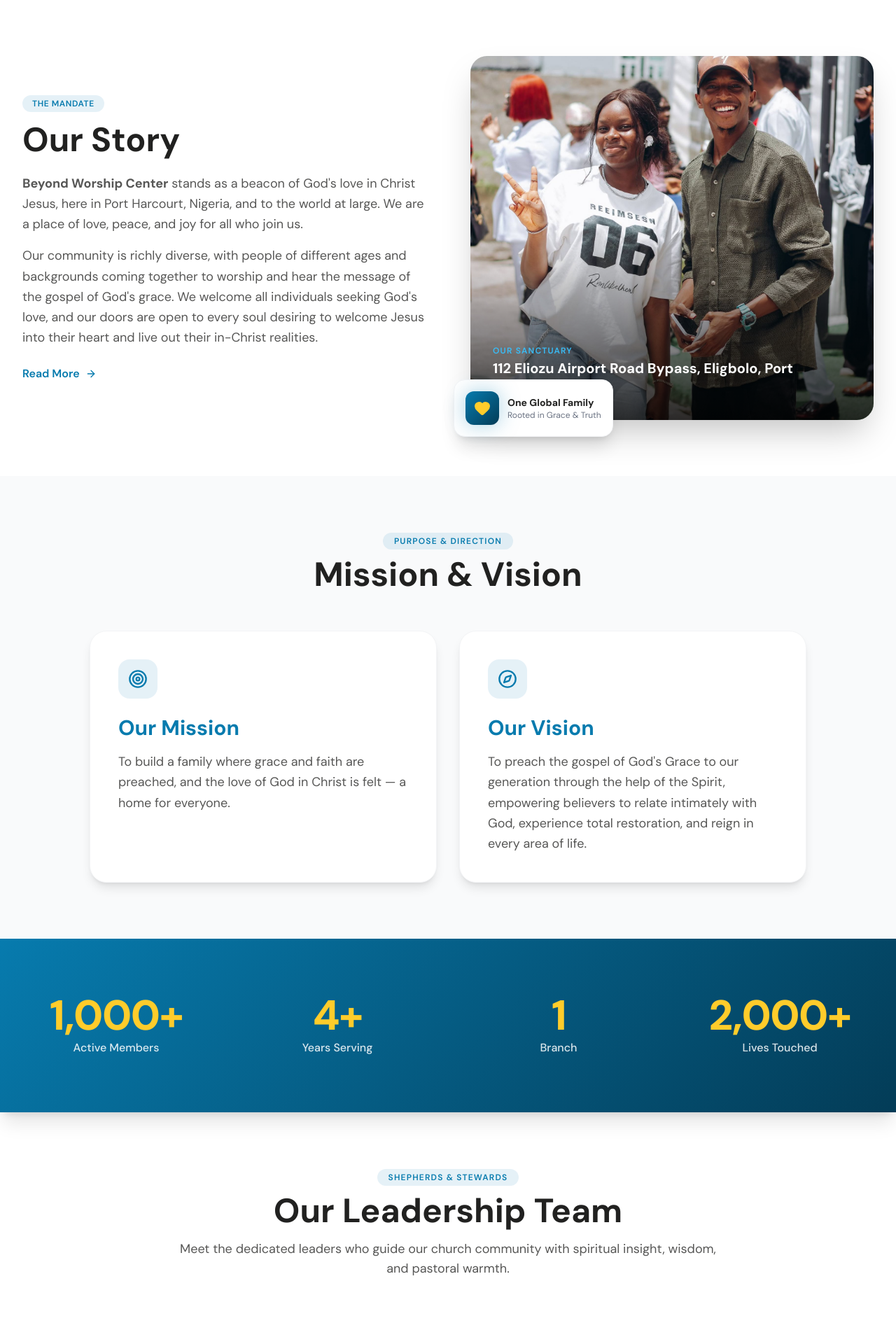
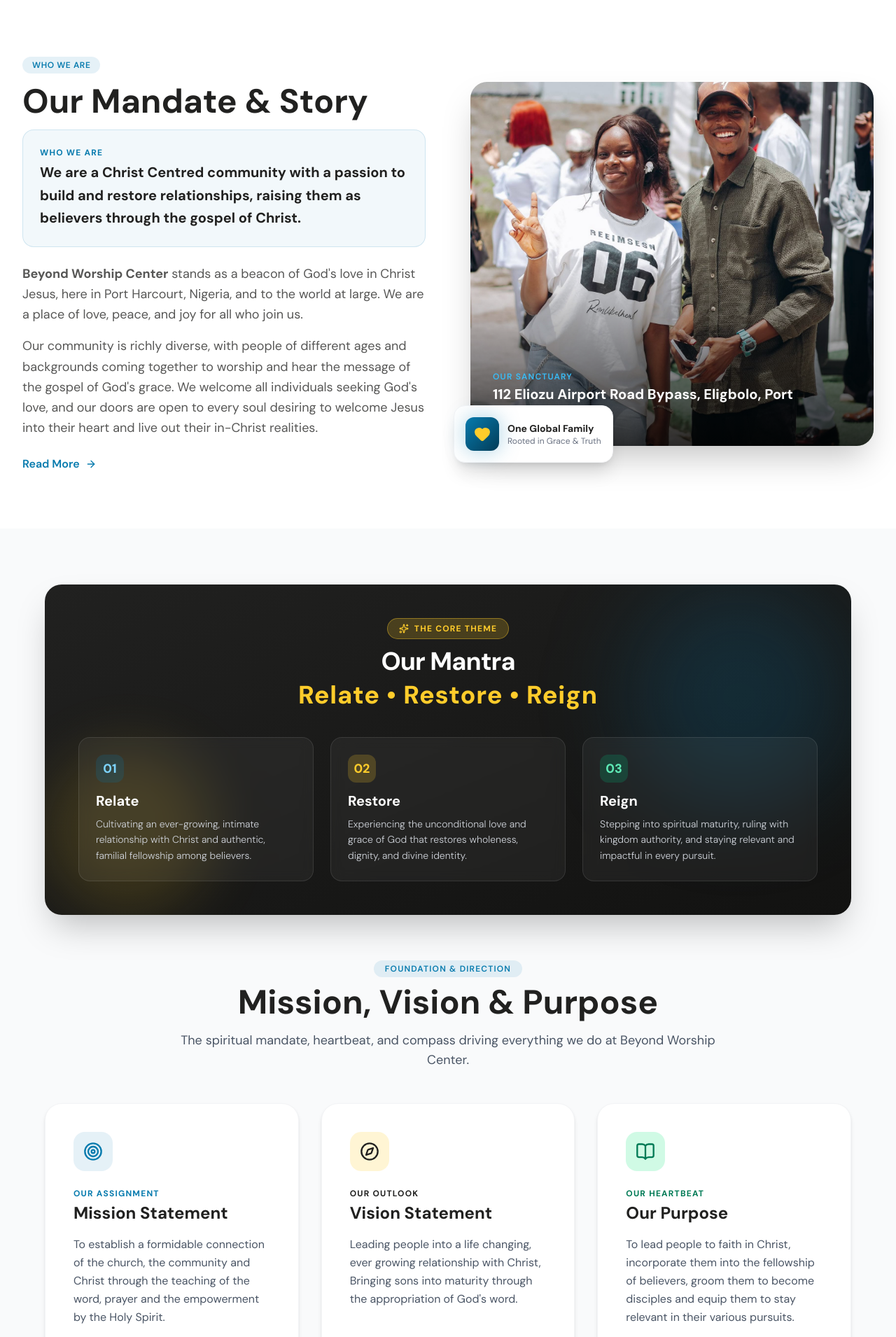
Before and after one commit to HelixgadeTechnologies/bwc, a Next.js app: page /about in a window 1280 px wide. Shown: the part 800-2710 px from the top of the page at 70% size. Built offline with nearby package versions, Linux system fonts and the light colour scheme.

Commit message:
feat: add Relate Restore Reign mantra and update mission and vision content on about page

```diff
--- a/src/app/about/about-client.tsx
+++ b/src/app/about/about-client.tsx
@@ -4,7 +4,7 @@ import React, { useState } from "react";
 import Image from "next/image";
 import Link from "next/link";
 import { motion, AnimatePresence } from "framer-motion";
-import { Compass, Target, Sparkles, ChevronDown, ChevronUp, ArrowRight, Calendar, Users, MapPin, Heart } from "lucide-react";
+import { Compass, Target, Sparkles, ChevronDown, ChevronUp, ArrowRight, Calendar, Users, MapPin, Heart, BookOpen } from "lucide-react";
 import { PlanVisitModal } from "@/components/plan-visit-modal";
 import { BrandLogo } from "@/components/brand-logo";
 
@@ -54,9 +54,9 @@ export function AboutClient() {
             transition={{ duration: 0.6 }}
             className="mb-6"
           >
-            <span className="inline-flex items-center gap-2 px-6 py-2.5 rounded-full bg-white/10 backdrop-blur-md text-white text-sm font-semibold border border-white/20 tracking-wide shadow-lg">
-              <span>🏠</span>
-              <span>Our Story</span>
+            <span className="inline-flex items-center gap-2 px-6 py-2.5 rounded-full bg-secondary/20 backdrop-blur-md text-secondary text-xs sm:text-sm font-bold border border-secondary/40 tracking-widest uppercase shadow-lg">
+              <Sparkles className="w-4 h-4" />
+              <span>Our Mantra: Relate • Restore • Reign</span>
             </span>
           </motion.div>
 
@@ -74,9 +74,9 @@ export function AboutClient() {
             initial={{ opacity: 0, y: 30 }}
             animate={{ opacity: 1, y: 0 }}
             transition={{ duration: 0.7, delay: 0.2 }}
-            className="text-lg sm:text-2xl text-white/90 max-w-3xl mx-auto leading-relaxed font-light mb-8"
+            className="text-lg sm:text-2xl text-white/95 max-w-3xl mx-auto leading-relaxed font-light mb-8"
           >
-            Explore our story, mission, and the community that makes us who we are.
+            We are a Christ Centred community with a passion to build and restore relationships, raising them as believers through the gospel of Christ.
           </motion.p>
         </div>
 
@@ -108,11 +108,20 @@ export function AboutClient() {
             {/* Story Copy */}
             <div>
               <div className="inline-flex items-center gap-2 px-3.5 py-1 rounded-full bg-primary/10 text-primary font-semibold text-xs tracking-wider uppercase mb-4">
-                <span>The Mandate</span>
+                <span>Who We Are</span>
               </div>
-              <h2 className="text-3xl sm:text-5xl font-display font-bold text-dark mb-6">
-                Our Story
+              <h2 className="text-3xl sm:text-5xl font-display font-bold text-dark mb-4">
+                Our Mandate &amp; Story
               </h2>
+
+              <div className="p-6 rounded-2xl bg-primary/5 border border-primary/15 mb-6">
+                <span className="text-xs font-bold text-primary tracking-widest uppercase block mb-1">
+                  Who We Are
+                </span>
+                <p className="text-lg sm:text-xl font-display font-bold text-dark leading-relaxed">
+                  We are a Christ Centred community with a passion to build and restore relationships, raising them as believers through the gospel of Christ.
+                </p>
+              </div>
 
               <div className="space-y-4 text-base sm:text-lg text-gray-1 leading-relaxed">
                 <p>
@@ -201,43 +210,129 @@ export function AboutClient() {
         </div>
       </section>
 
-      {/* 3. Mission & Vision Section */}
+      {/* 3. Our Mantra, Mission, Vision & Purpose Section */}
       <section className="section-padding bg-gray-50">
         <div className="container-max">
-          <div className="text-center mb-14 max-w-2xl mx-auto">
-            <span className="inline-block px-4 py-1 rounded-full bg-primary/10 text-primary font-semibold text-xs tracking-widest uppercase mb-3">
-              Purpose &amp; Direction
+          {/* Our Mantra Banner (Relate, Restore, Reign) */}
+          <div className="max-w-6xl mx-auto rounded-3xl bg-gradient-to-br from-[#212120] to-[#121211] text-white p-8 sm:p-12 relative overflow-hidden shadow-2xl mb-16">
+            <div className="absolute top-0 right-0 w-80 h-80 bg-primary/20 rounded-full blur-3xl pointer-events-none" />
+            <div className="absolute bottom-0 left-0 w-60 h-60 bg-secondary/15 rounded-full blur-2xl pointer-events-none" />
+
+            <div className="relative z-10">
+              <div className="text-center max-w-2xl mx-auto mb-10">
+                <span className="inline-flex items-center gap-2 px-4 py-1.5 rounded-full bg-secondary/20 border border-secondary/40 text-secondary text-xs font-bold tracking-widest uppercase mb-3">
+                  <Sparkles className="w-3.5 h-3.5" />
+                  <span>The Core Theme</span>
                 </span>
-            <h2 className="text-3xl sm:text-5xl font-display font-bold text-dark">
-              Mission &amp; Vision
-            </h2>
+                <h3 className="text-3xl sm:text-4xl font-display font-bold tracking-tight">
+                  Our Mantra
+                </h3>
+                <p className="text-2xl sm:text-4xl font-display font-extrabold text-secondary mt-2 tracking-wide">
+                  Relate • Restore • Reign
+                </p>
               </div>
 
-          <div className="grid grid-cols-1 md:grid-cols-2 gap-8 max-w-5xl mx-auto">
-            {/* Mission Card */}
-            <div className="bg-white p-8 sm:p-10 rounded-3xl shadow-lg border border-gray-100 hover:border-primary/20 hover:shadow-2xl transition-all duration-300 space-y-4">
+              <div className="grid grid-cols-1 md:grid-cols-3 gap-6">
+                <div className="p-6 rounded-2xl bg-white/5 border border-white/10 backdrop-blur-sm hover:bg-white/10 transition-colors">
+                  <div className="w-10 h-10 rounded-xl bg-primary/20 text-primary-300 font-display font-black text-lg flex items-center justify-center mb-3">
+                    01
+                  </div>
+                  <h4 className="text-xl font-display font-bold text-white mb-2">Relate</h4>
+                  <p className="text-sm text-gray-300 leading-relaxed font-light">
+                    Cultivating an ever-growing, intimate relationship with Christ and authentic, familial fellowship among believers.
+                  </p>
+                </div>
+
+                <div className="p-6 rounded-2xl bg-white/5 border border-white/10 backdrop-blur-sm hover:bg-white/10 transition-colors">
+                  <div className="w-10 h-10 rounded-xl bg-secondary/20 text-secondary font-display font-black text-lg flex items-center justify-center mb-3">
+                    02
+                  </div>
+                  <h4 className="text-xl font-display font-bold text-white mb-2">Restore</h4>
+                  <p className="text-sm text-gray-300 leading-relaxed font-light">
+                    Experiencing the unconditional love and grace of God that restores wholeness, dignity, and divine identity.
+                  </p>
+                </div>
+
+                <div className="p-6 rounded-2xl bg-white/5 border border-white/10 backdrop-blur-sm hover:bg-white/10 transition-colors">
+                  <div className="w-10 h-10 rounded-xl bg-emerald-500/20 text-emerald-300 font-display font-black text-lg flex items-center justify-center mb-3">
+                    03
+                  </div>
+                  <h4 className="text-xl font-display font-bold text-white mb-2">Reign</h4>
+                  <p className="text-sm text-gray-300 leading-relaxed font-light">
+                    Stepping into spiritual maturity, ruling with kingdom authority, and staying relevant and impactful in every pursuit.
+                  </p>
+                </div>
+              </div>
+            </div>
+          </div>
+
+          {/* Mission, Vision & Purpose Section Header */}
+          <div className="text-center mb-12 max-w-3xl mx-auto">
+            <span className="inline-block px-4 py-1 rounded-full bg-primary/10 text-primary font-semibold text-xs tracking-widest uppercase mb-3">
+              Foundation &amp; Direction
+            </span>
+            <h2 className="text-3xl sm:text-5xl font-display font-bold text-dark mb-4">
+              Mission, Vision &amp; Purpose
+            </h2>
+            <p className="text-gray-600 text-base sm:text-lg">
+              The spiritual mandate, heartbeat, and compass driving everything we do at Beyond Worship Center.
+            </p>
+          </div>
+
+          {/* 3-Card Grid: Mission, Vision, Purpose */}
+          <div className="grid grid-cols-1 md:grid-cols-3 gap-8 max-w-6xl mx-auto">
+            {/* Mission Statement */}
+            <div className="bg-white p-8 sm:p-10 rounded-3xl shadow-md border border-gray-100 hover:border-primary/20 hover:shadow-xl transition-all duration-300 flex flex-col justify-between">
+              <div>
                 <div className="w-14 h-14 rounded-2xl bg-primary/10 text-primary flex items-center justify-center mb-6">
                   <Target className="w-7 h-7" />
                 </div>
-              <h3 className="text-2xl sm:text-3xl font-display font-bold text-primary">
-                Our Mission
+                <span className="text-xs font-bold text-primary tracking-widest uppercase block mb-1">
+                  Our Assignment
+                </span>
+                <h3 className="text-2xl font-display font-bold text-dark mb-4">
+                  Mission Statement
                 </h3>
-              <p className="text-gray-1 text-base sm:text-lg leading-relaxed">
-                To build a family where grace and faith are preached, and the love of God in Christ is felt — a home for everyone.
+                <p className="text-gray-600 text-base leading-relaxed">
+                  To establish a formidable connection of the church, the community and Christ through the teaching of the word, prayer and the empowerment by the Holy Spirit.
                 </p>
               </div>
+            </div>
 
-            {/* Vision Card */}
-            <div className="bg-white p-8 sm:p-10 rounded-3xl shadow-lg border border-gray-100 hover:border-primary/20 hover:shadow-2xl transition-all duration-300 space-y-4">
-              <div className="w-14 h-14 rounded-2xl bg-primary/10 text-primary flex items-center justify-center mb-6">
-                <Compass className="w-7 h-7" />
+            {/* Vision Statement */}
+            <div className="bg-white p-8 sm:p-10 rounded-3xl shadow-md border border-gray-100 hover:border-primary/20 hover:shadow-xl transition-all duration-300 flex flex-col justify-between">
+              <div>
+                <div className="w-14 h-14 rounded-2xl bg-secondary/20 text-secondary-dark flex items-center justify-center mb-6">
+                  <Compass className="w-7 h-7 text-dark" />
                 </div>
-              <h3 className="text-2xl sm:text-3xl font-display font-bold text-primary">
-                Our Vision
+                <span className="text-xs font-bold text-dark tracking-widest uppercase block mb-1">
+                  Our Outlook
+                </span>
+                <h3 className="text-2xl font-display font-bold text-dark mb-4">
+                  Vision Statement
                 </h3>
-              <p className="text-gray-1 text-base sm:text-lg leading-relaxed">
-                To preach the gospel of God&apos;s Grace to our generation through the help of the Spirit, empowering believers to relate intimately with God, experience total restoration, and reign in every area of life.
+                <p className="text-gray-600 text-base leading-relaxed">
+                  Leading people into a life changing, ever growing relationship with Christ, Bringing sons into maturity through the appropriation of God&apos;s word.
                 </p>
+              </div>
+            </div>
+
+            {/* Our Purpose */}
+            <div className="bg-white p-8 sm:p-10 rounded-3xl shadow-md border border-gray-100 hover:border-primary/20 hover:shadow-xl transition-all duration-300 flex flex-col justify-between">
+              <div>
+                <div className="w-14 h-14 rounded-2xl bg-emerald-100 text-emerald-700 flex items-center justify-center mb-6">
+                  <BookOpen className="w-7 h-7" />
+                </div>
+                <span className="text-xs font-bold text-emerald-700 tracking-widest uppercase block mb-1">
+                  Our Heartbeat
+                </span>
+                <h3 className="text-2xl font-display font-bold text-dark mb-4">
+                  Our Purpose
+                </h3>
+                <p className="text-gray-600 text-base leading-relaxed">
+                  To lead people to faith in Christ, incorporate them into the fellowship of believers, groom them to become disciples and equip them to stay relevant in their various pursuits.
+                </p>
+              </div>
             </div>
           </div>
         </div>
```
Also changed, not shown: src/components/hero.tsx (+5 -3 lines). Lines whose indentation alone changed are shown as unchanged.
